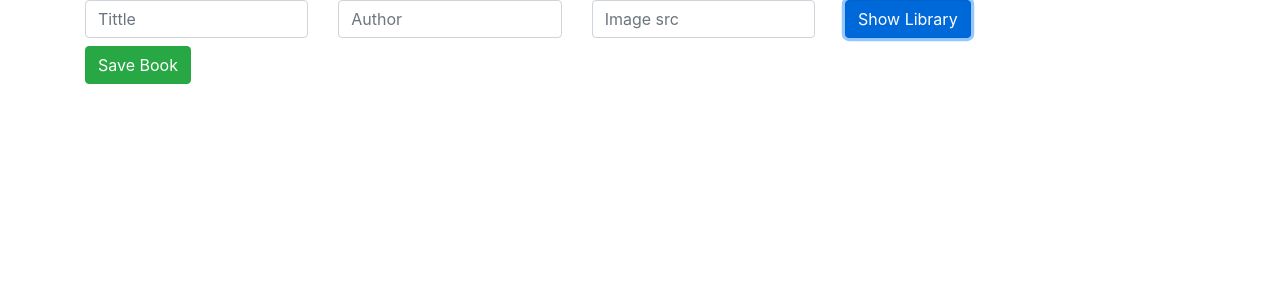
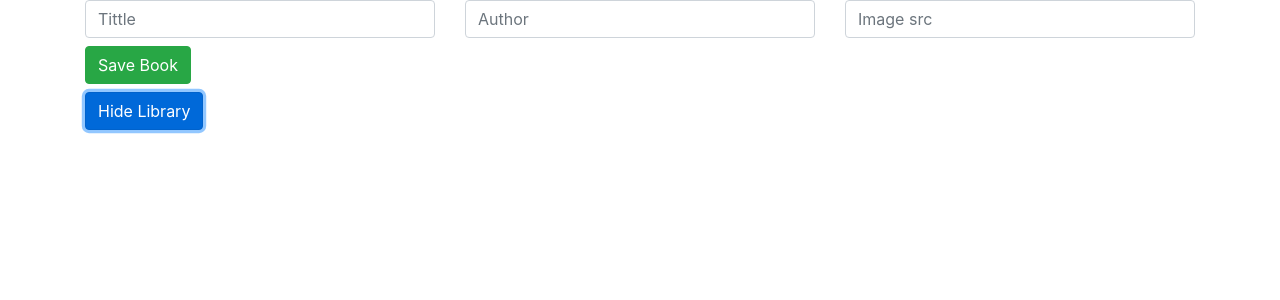
Before and after one commit to tiko-manukyan/ng-learn, an Angular app: page / in a window 1280 px wide. Both pictures are taken after a click on the button "Show Library". Shown: the top 300 px of the page. Built offline with nearby package versions, Linux system fonts and the light colour scheme.

Commit message:
book delete

```diff
--- a/src/app/app.component.html
+++ b/src/app/app.component.html
@@ -1,10 +1,14 @@
 <div class="container">
   <div class="row">
-    <div class="col-8">
+    <div class="col">
       <app-manage-book (bookAdded)="onBookAdded($event)"></app-manage-book>
     </div>
-    <div class="col-4">
-      <app-library [books]="books"></app-library>
+  </div>
+  <div class="row">
+    <div class="col">
+      <app-library
+        [books]="books"
+        (onBookDeleted)="c($event)"></app-library>
     </div>
   </div>
 </div>
--- a/src/app/app.component.ts
+++ b/src/app/app.component.ts
@@ -7,9 +7,17 @@ import {Book} from './book.model';
   styleUrls: ['./app.component.css']
 })
 export class AppComponent {
-  public books: Book[] = [];
+  // @ts-ignore
+  public books: any = JSON.parse(localStorage.getItem('books')) || [];
 
   onBookAdded(book: Book): void {
     this.books.push(book);
+    localStorage.setItem('books',  JSON.stringify(this.books));
+  }
+
+  c(book: Book): void {
+    const index = this.books.findIndex((item: Book) => item.title === book.title);
+    this.books.splice(index, 1);
+    localStorage.setItem('books',  JSON.stringify(this.books));
   }
 }
--- a/src/app/app.module.ts
+++ b/src/app/app.module.ts
@@ -6,12 +6,16 @@ import { AppComponent } from './app.component';
 import { ManageBookComponent } from './manage-book/manage-book.component';
 import {FormsModule} from '@angular/forms';
 import { LibraryComponent } from './library/library.component';
+import { BookItemComponent } from './library/book-item/book-item.component';
+import { SelectedBookComponent } from './library/selected-book/selected-book.component';
 
 @NgModule({
   declarations: [
     AppComponent,
     ManageBookComponent,
-    LibraryComponent
+    LibraryComponent,
+    BookItemComponent,
+    SelectedBookComponent
   ],
     imports: [
         BrowserModule,
--- /dev/null
+++ b/src/app/library/book-item/book-item.component.css
@@ -0,0 +1,32 @@
+.row  {
+  cursor: pointer;
+  transition: background-color 1s;
+  border-radius: 10px;
+  box-shadow: 0 0 5px 1px grey;
+}
+
+img {
+  width: 80px;
+  height: 110px;
+  border-radius: 10px;
+
+}
+
+.row:hover {
+  background-color: #e0e0e0;
+}
+
+.col-8 {
+  display: flex;
+  flex-direction: column;
+  justify-content: center;
+}
+
+span {
+  position: relative;
+  top: 33px;
+  left: 350px;
+  color: red;
+  font-weight: bolder;
+  cursor: pointer;
+}
--- /dev/null
+++ b/src/app/library/book-item/book-item.component.html
@@ -0,0 +1,12 @@
+<div>
+  <span (click)="onDeleteBook()">x</span>
+  <div class="row" (click)="onSelectBook()">
+    <div class="col-2 p-0">
+      <img [src]="book.image">
+    </div>
+    <div class="col-8 ml-3">
+      <p>Title: <strong>{{ book.title }}</strong></p>
+      <p>Author: <strong>{{ book.author }}</strong></p>
+    </div>
+  </div>
+</div>
--- /dev/null
+++ b/src/app/library/book-item/book-item.component.ts
@@ -0,0 +1,31 @@
+import {Component, Input, OnInit, Output, EventEmitter} from '@angular/core';
+import {Book} from '../../book.model';
+
+@Component({
+  selector: 'app-book-item',
+  templateUrl: './book-item.component.html',
+  styleUrls: ['./book-item.component.css']
+})
+export class BookItemComponent implements OnInit {
+  @Input() book: Book;
+  @Output() bookSelected = new EventEmitter();
+  @Output() bookDeleted = new EventEmitter();
+
+
+
+  constructor() { }
+
+  ngOnInit(): void {
+  }
+
+  onSelectBook(): void {
+    this.bookSelected.emit(this.book.image);
+  }
+
+
+  onDeleteBook(): void {
+    this.bookDeleted.emit(this.book);
+  }
+
+
+}
--- a/src/app/library/library.component.html
+++ b/src/app/library/library.component.html
@@ -1,13 +1,15 @@
-<button class="btn btn-primary" (click)="showBooks = !showBooks">Show Library</button>
-<div class="container mt-2" *ngIf="showBooks">
-  <div class="row mt-2" *ngFor="let book of books">
-    <div class="col-2 p-0">
-      <img [src]="book.image">
+<button class="btn btn-primary mt-2" (click)="showBooks = !showBooks">{{ showBooks ? 'Hide' : 'Show' }} Library</button>
+<div class="mt-2" *ngIf="showBooks">
+  <div class="row">
+    <div class="col-8">
+      <app-selected-book [image]="imageUrl"></app-selected-book>
     </div>
-    <hr>
-    <div class="col-8 ml-4">
-      <p>Title: <strong>{{ book.title }}</strong></p>
-      <p>Author: <strong>{{ book.author }}</strong></p>
+    <div class="col-4">
+      <app-book-item
+        [book]="book"
+        *ngFor="let book of books"
+        (bookSelected)="a($event)"
+        (bookDeleted)="b($event)"></app-book-item>
     </div>
   </div>
 </div>
--- a/src/app/library/library.component.ts
+++ b/src/app/library/library.component.ts
@@ -1,4 +1,4 @@
-import {Component, Input, OnInit} from '@angular/core';
+import {Component, Input, OnInit, Output, EventEmitter} from '@angular/core';
 import {Book} from '../book.model';
 
 @Component({
@@ -9,6 +9,8 @@ import {Book} from '../book.model';
 export class LibraryComponent implements OnInit {
   @Input() public books: Book[];
   public showBooks = false;
+  public imageUrl: any;
+  @Output() onBookDeleted = new EventEmitter();
 
   constructor() { }
 
@@ -16,4 +18,16 @@ export class LibraryComponent implements OnInit {
 
   }
 
+  a(image: string): void {
+    this.imageUrl = image;
+  }
+
+  b(book: Book): void {
+    this.onBookDeleted.emit(book);
+  }
+
+
+
+
+
 }
--- /dev/null
+++ b/src/app/library/selected-book/selected-book.component.html
@@ -0,0 +1,3 @@
+<div>
+  <img [src]="image" style="max-width: 280px" >
+</div>
--- /dev/null
+++ b/src/app/library/selected-book/selected-book.component.ts
@@ -0,0 +1,17 @@
+import {Component, Input, OnInit, Output} from '@angular/core';
+
+@Component({
+  selector: 'app-selected-book',
+  templateUrl: './selected-book.component.html',
+  styleUrls: ['./selected-book.component.css']
+})
+export class SelectedBookComponent implements OnInit {
+  @Input() image: any;
+
+
+  constructor() { }
+
+  ngOnInit(): void {
+  }
+
+}
```
Also changed, not shown: src/app/library/selected-book/selected-book.component.css (added).
